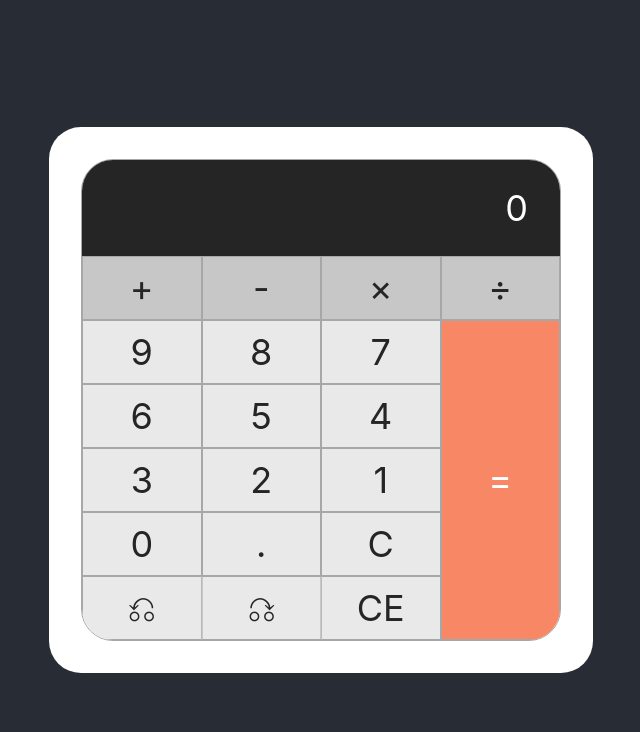
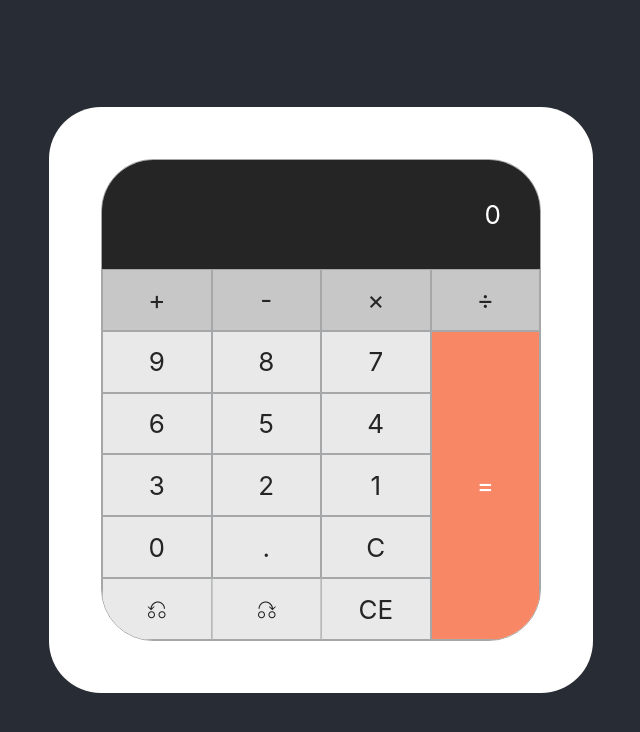
Before and after one commit to CantFayle/cantfayle.github.io, a React (Create React App) app: page / in a window 1280 px wide. Shown: the top 732 px of the page, without its empty margins (319-959 px from the left). Built offline with nearby package versions, Linux system fonts and the light colour scheme.

Commit message:
fix bugs

```diff
--- a/src/Calculator.js
+++ b/src/Calculator.js
@@ -29,7 +29,7 @@ const alignCenter = {
   justifyContent: 'center',
   alignContent: 'center',
   flexDirection: 'column',
-  fontSize: '36px',
+  fontSize: '1em',
 };
 
 const numberPad = [...Array.from({length: 10}, (_, i) => i).reverse(), '.'];
@@ -54,7 +54,7 @@ const Calculator = () => {
   const [value, setValue] = useState(result);
 
   useEffect(() => {
-    a !== null && setValue(parseFloat(a));
+    a !== null && setValue(a);
   }, [a]);
 
   useEffect(() => {
@@ -62,16 +62,22 @@ const Calculator = () => {
   }, [operator])
 
   useEffect(() => {
-    b !== null && setValue(`${parseFloat(a)} ${formatOperator(operator)} ${parseFloat(b)}`);
+    b !== null && setValue(`${a} ${formatOperator(operator)} ${b}`);
   }, [b]);
 
   useEffect(() => {
-    console.log('trigger');
     setValue(result);
   }, [result]);
 
   const clickNumber = (number) => {
-    const assignValue = v => v === null ? parseFloat(number) : parseFloat(v + '' + number);
+    const assignValue = v => {
+      let original = v ?? 0;
+      const newNumber = original + '' + number;
+      const count = (newNumber.match(/\./g) || []).length;
+      if (count > 1) return original;
+      else if (count === 1) return newNumber;
+      return parseInt(newNumber);
+    }
     if (operator) setB(assignValue);
     else setA(assignValue);
   };
@@ -97,22 +103,35 @@ const Calculator = () => {
   };
 
   return (
-    <div className="App" style={{ backgroundColor: 'white', borderRadius: '2rem',
-       display: 'flex', flexGrow: 1, flexDirection: 'row', justifyContent: 'center', alignItems: 'center', maxWidth: '34rem', margin: '2rem' }}>
+    <div
+      className="App"
+      style={{
+        backgroundColor: 'white',
+        borderRadius: '2em',
+        display: 'flex',
+        flexGrow: 1,
+        flexDirection: 'row',
+        justifyContent: 'center',
+        alignItems: 'center',
+        maxWidth: '34rem',
+        margin: '2em'
+      }}
+    >
       <div
         style={{
           maxWidth: '30rem',
-          minWidth: '15rem',
-          height: '30rem',
+          minWidth: '10em',
+          maxHeight: '30rem',
+          minHeight: '10em',
           display: 'grid',
-          borderRadius: '2rem',
+          borderRadius: '2em',
           borderColor: '#A6A7A8',
           borderWidth: '1px',
           borderStyle: 'solid',
           overflow: 'hidden',
-          gridTemplateColumns: '1fr 1fr 1fr 1fr',
-          gridTemplateRows: '1fr 1fr 1fr 1fr 1fr 1fr 1fr',
-          margin: '2rem',
+          gridTemplateColumns: 'repeat(4, 1fr)',
+          gridTemplateRows: 'repeat(7, 1fr)',
+          margin: '2em',
           flexGrow: 1,
         }}
       >
@@ -126,8 +145,8 @@ const Calculator = () => {
             color: 'white',
             ...alignCenter,
             textAlign: 'right',
-            padding: '2rem',
-            height: '2rem',
+            padding: '1.5em',
+            //height: '3em',
           }}
         >
           {value}
@@ -148,7 +167,6 @@ const Calculator = () => {
           </div>
         )}
         {numberPad.map((number, index) => {
-          console.log(number, index, parseInt(index / 3) + 1, parseInt(index % 3) + 1);
           return (
             <div
               style={{
```
